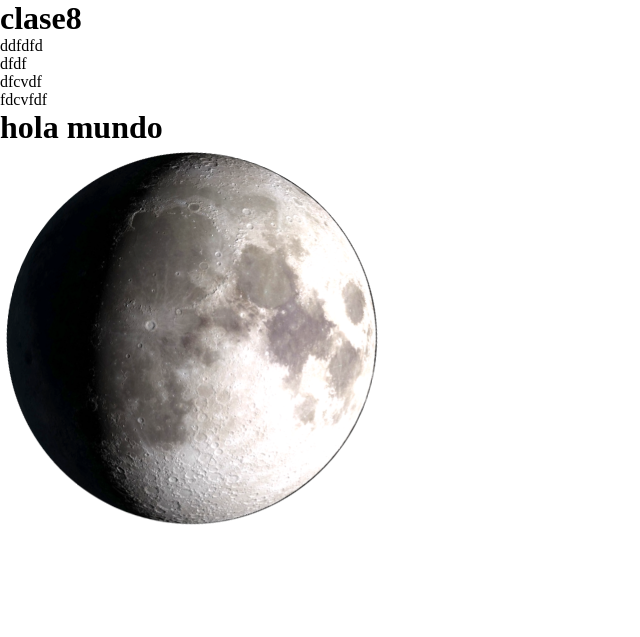
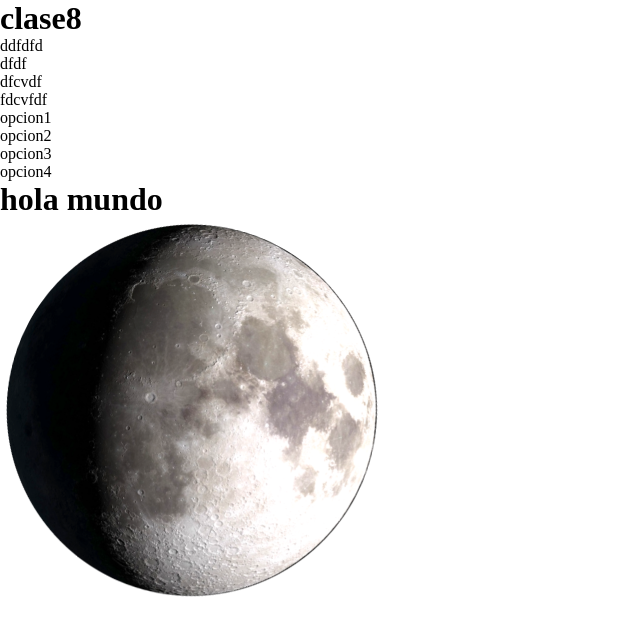
Before and after one commit to franciscogarciafio/pruebitagit, a plain HTML site: page index.html in a window 1280 px wide. Shown: the whole page, without its empty margins (0-640 px from the left). Drawn offline with nearby package versions, Linux system fonts and the light colour scheme.

Commit message:
cambios en el index

```diff
--- a/index.html
+++ b/index.html
@@ -12,6 +12,7 @@
     <title>clase8</title>
 </head>
 <body>
+
     <header>
         <h1>clase8</h1>
         <ul>
@@ -21,6 +22,13 @@
             <li>fdcvfdf</li>
         </ul>
     </header>
+    <main>
+        <ul>
+        <li>opcion1</li>
+        <li>opcion2</li>
+        <li>opcion3</li>
+        <li>opcion4</li></ul>
+    </main>
 
     <h1 class="">
         hola mundo
```
